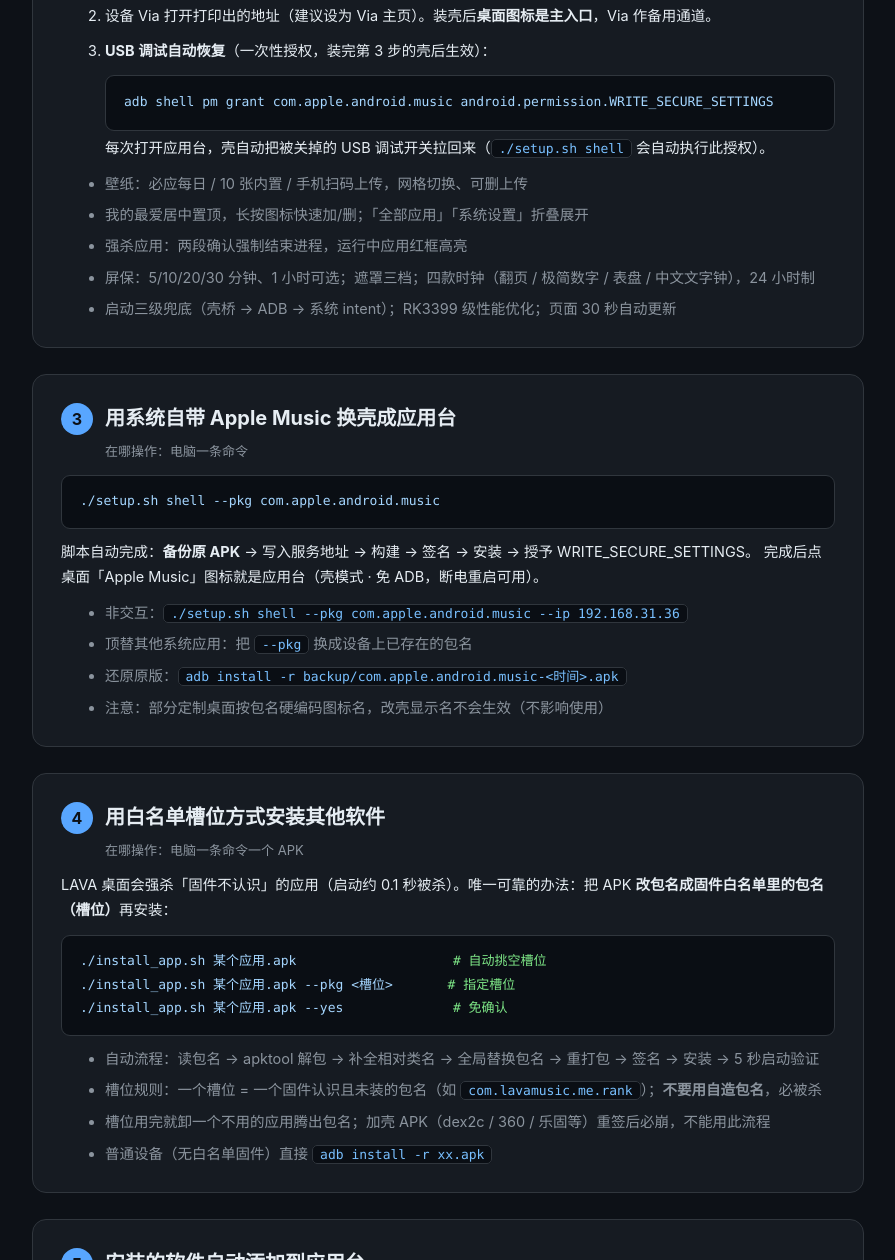
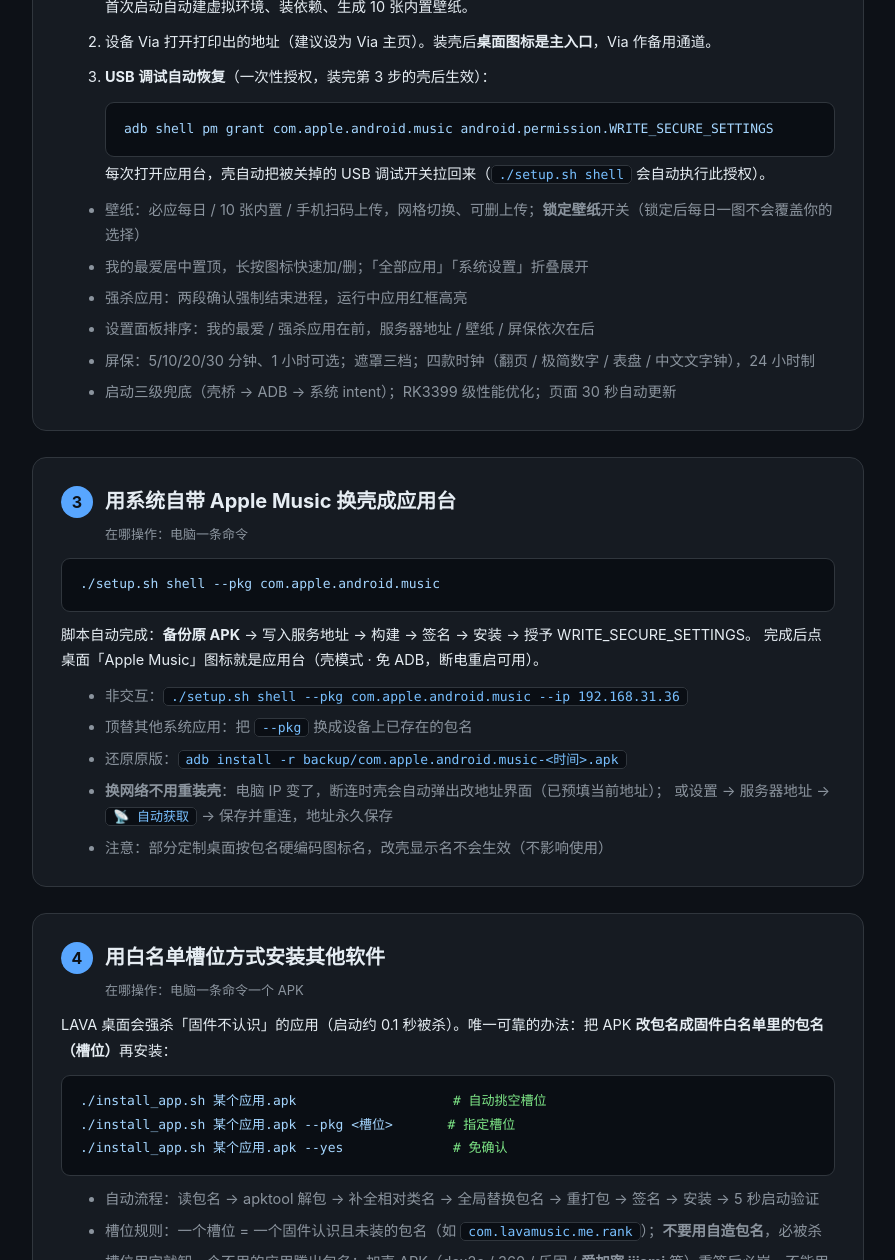
Before and after one commit to haianren88-art/lava-portal-guide, a plain HTML site: page index.html in a window 1280 px wide. Shown: the part 1540-2800 px from the top of the page, without its empty margins (192-1087 px from the left). Drawn offline with Linux system fonts and the light colour scheme.

Commit message:
Add files via upload

```diff
--- a/index.html
+++ b/index.html
@@ -53,7 +53,7 @@
 <div class="wrap">
   <header>
     <h1>LAVA STUDIO 应用台 · <span>五步复刻指南</span></h1>
-    <p>把任意一台全新 LAVA STUDIO 做成全屏应用台 —— 壳模式免 ADB、壁纸库、强杀应用、四款屏保时钟、新装软件自动上架</p>
+    <p>把任意一台全新 LAVA STUDIO 做成全屏应用台 —— 壳模式免 ADB、换网络免重装、壁纸锁定、强杀应用、四款屏保时钟、新装软件自动上架</p>
     <div class="badges">
       <div class="badge"><b>✓</b> 实测通过</div>
       <div class="badge">macOS / Windows 双平台</div>
@@ -123,9 +123,10 @@
       </li>
     </ol>
     <ul>
-      <li>壁纸：必应每日 / 10 张内置 / 手机扫码上传，网格切换、可删上传</li>
+      <li>壁纸：必应每日 / 10 张内置 / 手机扫码上传，网格切换、可删上传；<b>锁定壁纸</b>开关（锁定后每日一图不会覆盖你的选择）</li>
       <li>我的最爱居中置顶，长按图标快速加/删；「全部应用」「系统设置」折叠展开</li>
       <li>强杀应用：两段确认强制结束进程，运行中应用红框高亮</li>
+      <li>设置面板排序：我的最爱 / 强杀应用在前，服务器地址 / 壁纸 / 屏保依次在后</li>
       <li>屏保：5/10/20/30 分钟、1 小时可选；遮罩三档；四款时钟（翻页 / 极简数字 / 表盘 / 中文文字钟），24 小时制</li>
       <li>启动三级兜底（壳桥 → ADB → 系统 intent）；RK3399 级性能优化；页面 30 秒自动更新</li>
     </ul>
@@ -141,6 +142,8 @@
       <li>非交互：<code>./setup.sh shell --pkg com.apple.android.music --ip 192.168.31.36</code></li>
       <li>顶替其他系统应用：把 <code>--pkg</code> 换成设备上已存在的包名</li>
       <li>还原原版：<code>adb install -r backup/com.apple.android.music-&lt;时间&gt;.apk</code></li>
+      <li><b>换网络不用重装壳</b>：电脑 IP 变了，断连时壳会自动弹出改地址界面（已预填当前地址）；
+          或设置 → 服务器地址 → <code>📡 自动获取</code> → 保存并重连，地址永久保存</li>
       <li>注意：部分定制桌面按包名硬编码图标名，改壳显示名不会生效（不影响使用）</li>
     </ul>
   </div>
@@ -155,7 +158,8 @@
     <ul>
       <li>自动流程：读包名 → apktool 解包 → 补全相对类名 → 全局替换包名 → 重打包 → 签名 → 安装 → 5 秒启动验证</li>
       <li>槽位规则：一个槽位 = 一个固件认识且未装的包名（如 <code>com.lavamusic.me.rank</code>）；<b>不要用自造包名</b>，必被杀</li>
-      <li>槽位用完就卸一个不用的应用腾出包名；加壳 APK（dex2c / 360 / 乐固等）重签后必崩，不能用此流程</li>
+      <li>槽位用完就卸一个不用的应用腾出包名；加壳 APK（dex2c / 360 / 乐固 / <b>爱加密 ijiami</b> 等）重签后必崩，不能用此流程——脚本已内置加固检测，命中会警告</li>
+      <li>加固 APK 替代方案：改用<b>网页版</b>（实测案例：有谱么 APK 必崩，把官网地址加进应用台「系统设置」入口用 Via 打开）</li>
       <li>普通设备（无白名单固件）直接 <code>adb install -r xx.apk</code></li>
     </ul>
   </div>
@@ -171,7 +175,8 @@
 
   <div class="step">
     <h2><span class="n">?</span>常见问题</h2>
-    <details><summary>应用台打开白屏 / 转圈</summary><p>电脑服务没起（<code>lsof -i:8900</code> 或任务管理器查 python），或电脑 IP 变了（路由器 DHCP 固定电脑 IP；或重跑 <code>./setup.sh shell --ip 新IP</code>）。</p></details>
+    <details><summary>应用台打开白屏 / 转圈（换网络后打不开）</summary><p>电脑服务没起（<code>lsof -i:8900</code> 或任务管理器查 python）；电脑 IP 变了<b>不用重装壳</b>——断连时壳会自动弹出改地址界面，或设置 → 服务器地址 → <code>📡 自动获取</code> → 保存并重连。</p></details>
+    <details><summary>设置的壁纸老被每日一图覆盖</summary><p>设置 → 壁纸 → 打开<b>「锁定壁纸」</b>；点「恢复每日一图」会自动解锁。</p></details>
     <details><summary>设备重启后 5555 连不上</summary><p>固件级限制：USB 调试开关打开应用台会自动恢复（需已授权），但 5555 端口必须插 USB 跑一次 <code>./setup.sh device</code>。</p></details>
     <details><summary>覆盖安装失败（签名不一致）</summary><p><code>adb uninstall &lt;包名&gt;</code> 后重装；原应用可从 backup/ 装回。</p></details>
     <details><summary>电脑重启后</summary><p>手动跑一次 <code>./setup.sh serve -d</code>（Windows 在 Git Bash 里跑）。</p></details>
```
